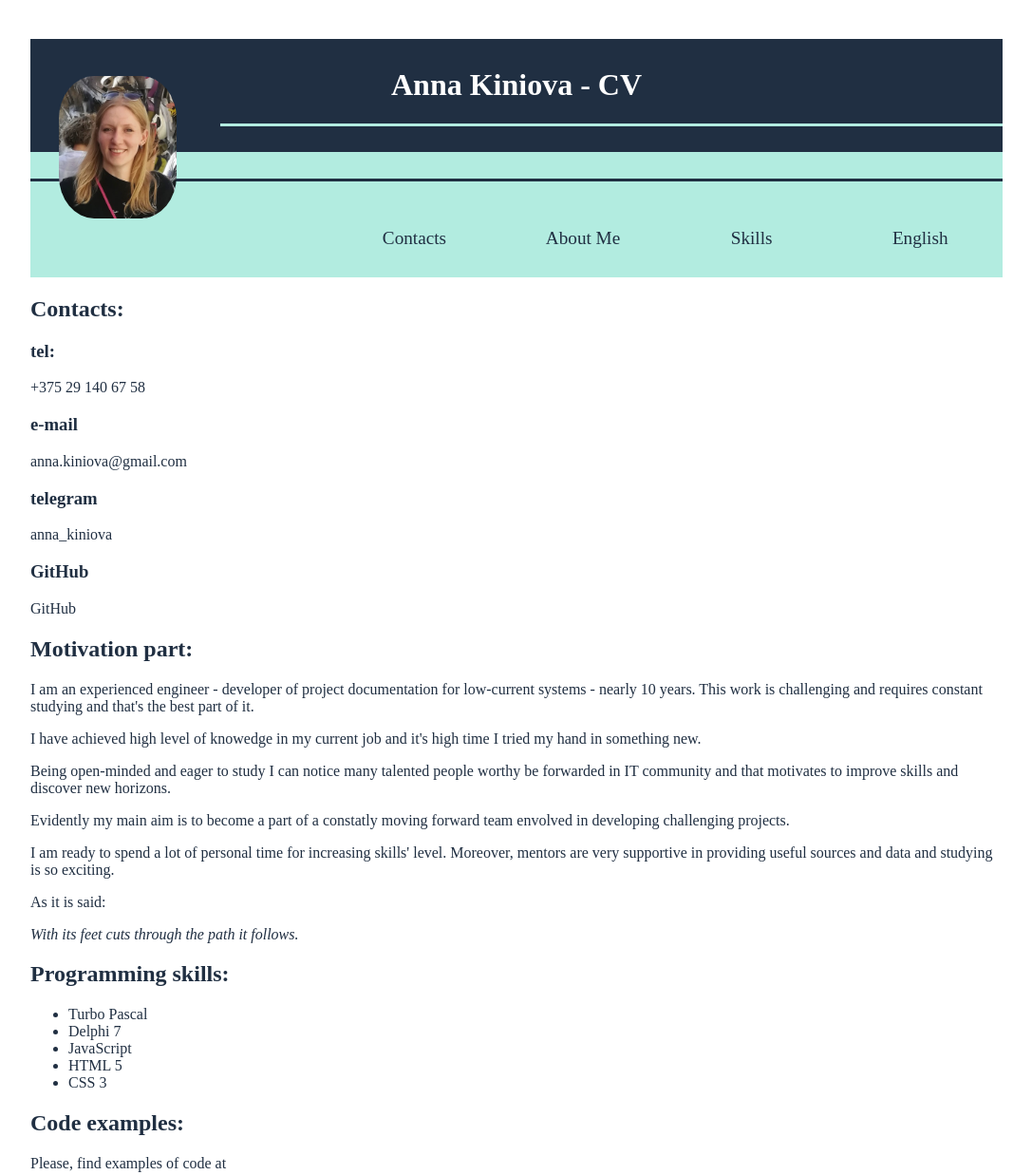
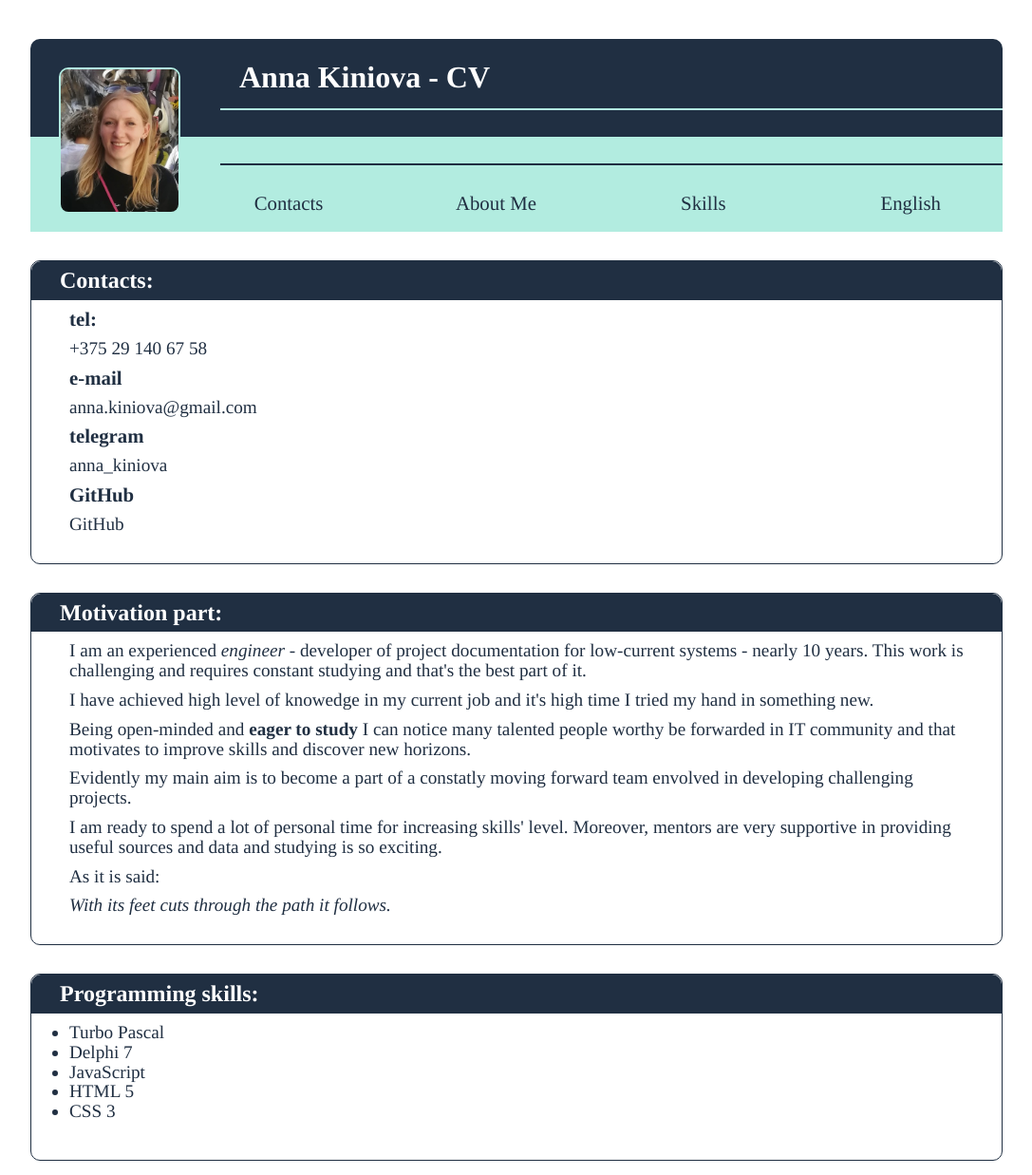
Before and after one commit to AnnaKiniova/rsschool-cv, a plain HTML site: page index.html in a window 1280 px wide. Shown: the top 1237 px of the page at 95% size, without its empty margins (96-1183 px from the left). Drawn offline with Linux system fonts and the light colour scheme.

Commit message:
feat: add styles for main

```diff
--- a/index.css
+++ b/index.css
@@ -2,36 +2,58 @@ body {
     margin: 0 auto;
     max-width: 1024px;
     padding: 20px;
+
     color:#202f42;
+    font-family: Times, serif;
+    font-size: 1.2rem;
+    line-height: 1.3rem;
+}
+p, h3, ul, cite {
+    margin: 10px;
+    padding: 0;
 }
 
+
 header {
+    position: relative;
+
     background-color: #202f42;
-    text-align:center;
-    position: relative;
+    border-radius: 10px;
 }
 
 h1 {
+    padding: 30px 20px;
+    position: relative;
+    margin-left: 200px;
+
     color: white;
-    padding: 30px 0;
-    /* padding: 30px; */
-    position: relative;
+    font-size: 2rem;
+}
+
+h3 {
+    font-size: 1.3rem;
 }
 
 a {
     text-decoration: none;
+
+    margin: 10px;
+    padding: 0;
+
     color:#202f42;
 }
 
 header nav {
     background-color: #b2ece0;
     text-align: right;
+
 }
 
 h1::after {
     padding: 0px;
-    border-top: 3px solid #202f42;
+    border-top: 2px solid #202f42;
     margin-top: 80px;
+    margin-left: -20px;
     display: block;
     width: 100%;
     content: '';
@@ -39,24 +61,22 @@ h1::after {
 }
 
 nav::before {
-    border-top: 3px solid #b2ece0;
+    border-top: 2px solid #b2ece0;
     margin-top: -30px;
     display: block;
     width: calc(100% - 200px);
     content: '';
     position: absolute;
     left: 200px;
-
-
 }
 
 header nav a {
     display: inline-block;
-    padding: 30px 10px;
-    margin-top: 50px;
+    padding: 30px 10px 10px 30px;
+    margin-top: 30px;
     width: 15%;
     text-align: center;
-    font-size: 1.2rem;
+    font-size: 1.3rem;
 }
 
 header nav a:nth-child(1){
@@ -64,10 +84,55 @@ header nav a:nth-child(1){
 }
 
 .author_photo{
-    border-radius: 30%;
-    top: -80px;
-    position: relative;
+    border-radius: 10px;
+    top: 30px;
+    position: absolute;
     margin-left: 30px;
     overflow: hidden;
     float: left;
+    border: 2px solid #b2ece0;
 }
+
+.author_data article {
+    border: 1px solid #202f42;
+    margin-top: 30px;
+    border-radius: 10px;
+}
+
+.author_data_item {
+    padding: 0 30px 30px 30px;
+    border-radius: 10px;
+}
+
+.author_data h2 {
+    background-color: #202f42;
+    padding: 10px 10px 10px 30px;
+    margin: 0;
+    border-radius: 10px 10px 0 0;
+
+    color: white;
+    font-size: 1.5rem;
+}
+
+.author_github_link {
+    display: inline-block;
+}
+
+table {
+
+    margin-top: 30px;
+
+}
+
+td {
+    border: 1px solid #202f42;
+    padding: 10px;
+}
+
+.highlight-italic {
+    font-style: italic;
+}
+
+.highlight-bold {
+    font-weight: bold;
+}
--- a/index.html
+++ b/index.html
@@ -10,6 +10,7 @@
 <body>
     <header>
         <h1>Anna Kiniova - CV</h1>
+
         <img class="author_photo" src="./images/Anna_photo.jpg" alt="Anna's photo" height="150">
         <nav>
             <a href="#contacts">Contacts</a>
@@ -19,12 +20,10 @@
         </nav>
     </header>
     <main>
-        <article >
-
-        </article>
         <article class="author_data">
-            <section class="author_contacts" id="contacts">
+            <article class="author_contacts" id="contacts">
                 <h2>Contacts:</h2>
+                <section class="author_data_item">
                     <section>
                         <h3>tel:</h3>
                         <p>+375 29 140 67 58</p>
@@ -42,8 +41,10 @@
                         <a href="https://github.com/AnnaKiniova" target="_blank">GitHub</a>
                     </section>
                 </section>
-            <section id="motivation">
+            </article>
+            <article id="motivation">
                 <h2>Motivation part:</h2>
+                <section class="author_data_item">
                     <p>I am an experienced <span class="highlight-italic">engineer</span> - developer of project documentation for low-current systems - nearly 10 years.
                         This work is challenging and requires constant studying and that's the best part of it.</p>
                     <p>I have achieved high level of knowedge in my current job and it's high time I tried my hand in something new.</p>
@@ -53,8 +54,10 @@
                     <p>As it is said:</p>
                     <cite>With its feet cuts through the path it follows.</cite>
                 </section>
-            <section id="skills">
+            </article>
+            <article id="skills">
                 <h2>Programming skills:</h2>
+                    <section class="author_data_item">
                     <ul>
                         <li>Turbo Pascal</li>
                         <li>Delphi 7</li>
@@ -63,13 +66,17 @@
                         <li>CSS 3</li>
                     </ul>
                 </section>
-            <section>
+            </article>
+            <article>
                 <h2>Code examples:</h2>
+                <section class="author_data_item">
                     <p>Please, find examples of code at </p>
-                <a href="https://github.com/AnnaKiniova">my GitHub page</a>
+                    <a href="https://github.com/AnnaKiniova" class="author_github_link">my GitHub page</a>
                 </section>
-            <section>
+            </article>
+            <article>
                 <h2>Education:</h2>
+                <section class="author_data_item">
                     <table>
                         <tr>
                             <td>Year</td>
@@ -105,8 +112,10 @@
                         </tr>
                     </table>
                 </section>
-            <section id="english">
+            </article>
+            <article id="english">
                 <h2>Level of English:</h2>
+                <section class="author_data_item">
                     <p class="english_level">B2</p>
                     <ul>
                         <li><span class="highlight-italic highlight-bold">Cambridge FCE </span>- grade B (corresponds to B2) - 2010</li>
@@ -116,6 +125,7 @@
                     </ul>
                 </section>
             </article>
+        </article>
     </main>
 </body>
 </html>
```
Lines whose indentation alone changed are shown as unchanged.
